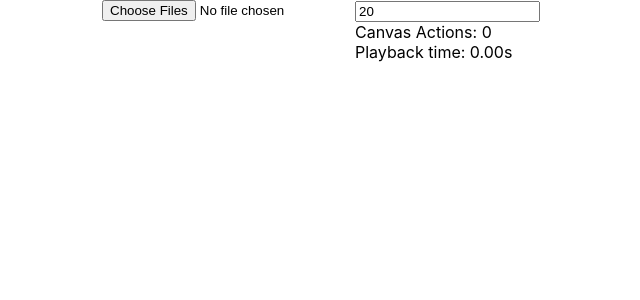
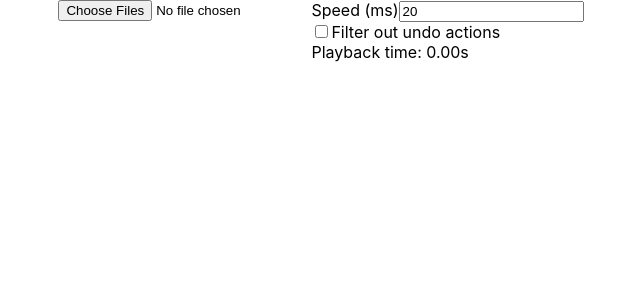
Before and after one commit to warau0/drawr, a React (Create React App) app: page / in a window 1280 px wide. Shown: the top 300 px of the page, without its empty margins (319-959 px from the left). Built offline with nearby package versions, Linux system fonts and the light colour scheme.

Commit message:
Option to filter out undo actions to reduce lag / runtime

```diff
--- a/src/App.js
+++ b/src/App.js
@@ -13,6 +13,7 @@ function App() {
   const [canvasWidth, setCanvasWidth] = useState(null);
   const [currentActionIndex, setCurentActionIndex] = useState(null);
   const [playbackSpeed, setPlaybackSpeed] = useState(20); // 300-ish fits drawr player default
+  const [filterUndos, setFilterUndos] = useState(false);
 
   const inputRef = useRef(null);
 
@@ -45,7 +46,7 @@ function App() {
             dimensions,
             actions,
             repostUrl,
-          } = amfToCanvasActions(result, combinedActions.length);
+          } = amfToCanvasActions(result, combinedActions.length, filterUndos);
 
           if (dimensions) canvasSize = dimensions;
           if (repostUrl) fileOrder.unshift(repostUrl); // TODO: Wiggle in repost in right position.
@@ -122,9 +123,19 @@ function App() {
     <div>
       <div className='header'>
         <input multiple ref={inputRef} type='file' name='file' onChange={_onFileUpload}/>
-        <div>
-          <input type='number' onChange={e => setPlaybackSpeed(e.target.value)} value={playbackSpeed} />
-          <div>Canvas Actions: {canvasActions.length}</div>
+         <div>
+          <div>
+            <label>
+              Speed (ms)
+              <input type='number' onChange={e => setPlaybackSpeed(e.target.value)} value={playbackSpeed} />
+            </label>
+          </div>
+          <div>
+            <label>
+              <input type='checkbox' onChange={e => setFilterUndos(!filterUndos)} checked={filterUndos} />
+              Filter out undo actions
+            </label>
+          </div>
           <div>Playback time: {(canvasActions.length * playbackSpeed / 1000).toFixed(2)}s</div>
           {currentActionIndex && <div>Action: {currentActionIndex}/{canvasActions.length}</div>}
         </div>
--- a/src/utils/amfToCanvasActions.js
+++ b/src/utils/amfToCanvasActions.js
@@ -2,12 +2,13 @@ import decodeRepostUrl from './decodeRepostUrl';
 import intToRgbaColor from './intToRgbaColor';
 
 // Extract useful actions from AMF action array.
-export default (amfActions, startId = 0) => {
+export default (amfActions, startId = 0, filterUndos = false) => {
   let dimensions = null;
   let repostUrl = null;
   let actions = [];
 
   let currentAction = null;
+  const undoStack = [];
 
   for (let i = 0; i < amfActions.length; i++) {
     const action = amfActions[i];
@@ -38,11 +39,19 @@ export default (amfActions, startId = 0) => {
         break;
       }
       case 'undo': {
-        actions.push({ id: actions.length + startId + 1, action: 'undo' });
+        if (filterUndos) {
+          undoStack.push(actions.pop());
+        } else {
+          actions.push({ id: actions.length + startId + 1, action: 'undo' });
+        }
         break;
       }
       case 'redo': {
-        actions.push({ id: actions.length + startId + 1, action: 'redo' });
+        if (filterUndos) {
+          actions.push(undoStack.pop());
+        } else {
+          actions.push({ id: actions.length + startId + 1, action: 'redo' });
+        }
         break;
       }
       case 'csize': {
```
